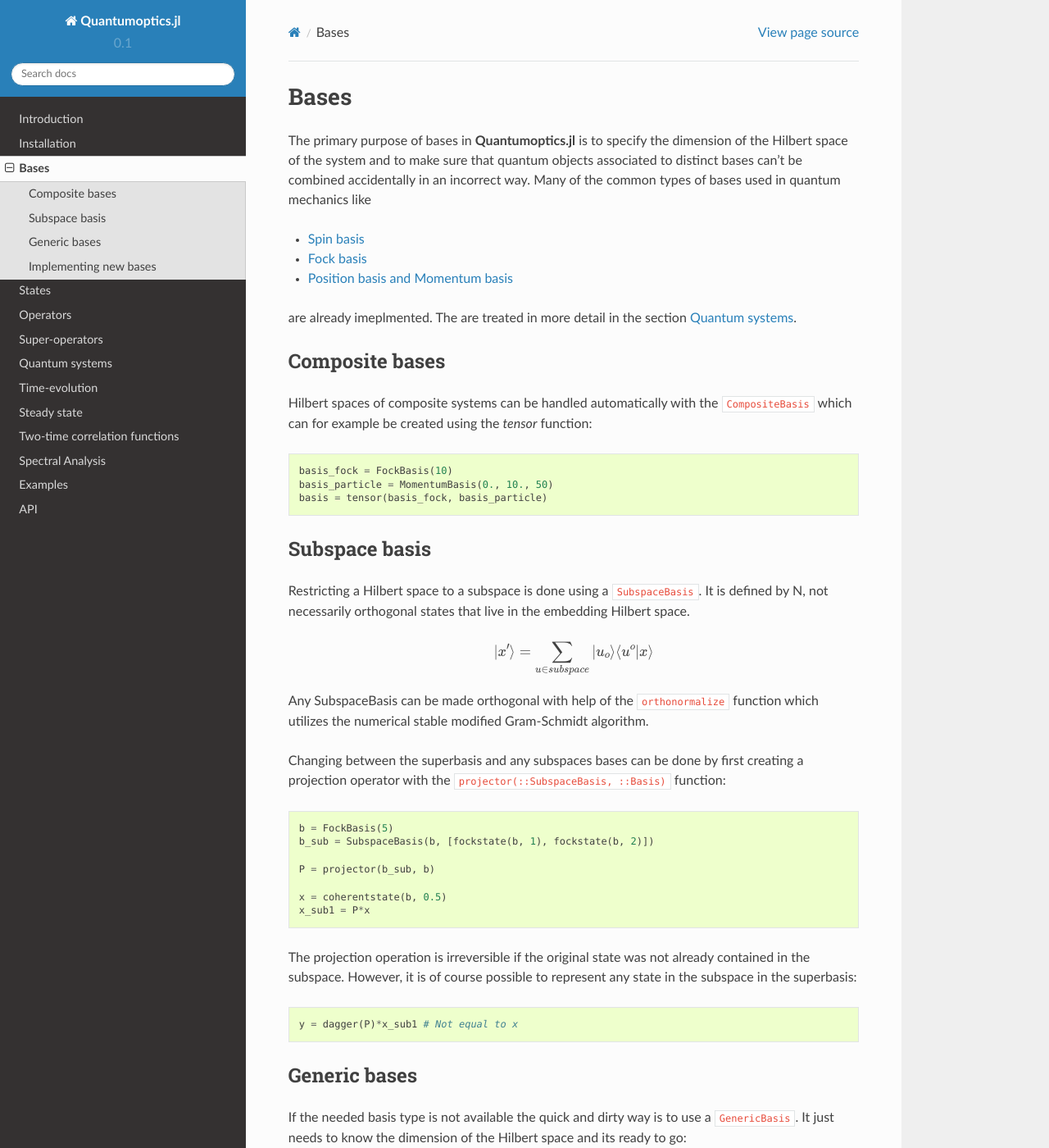
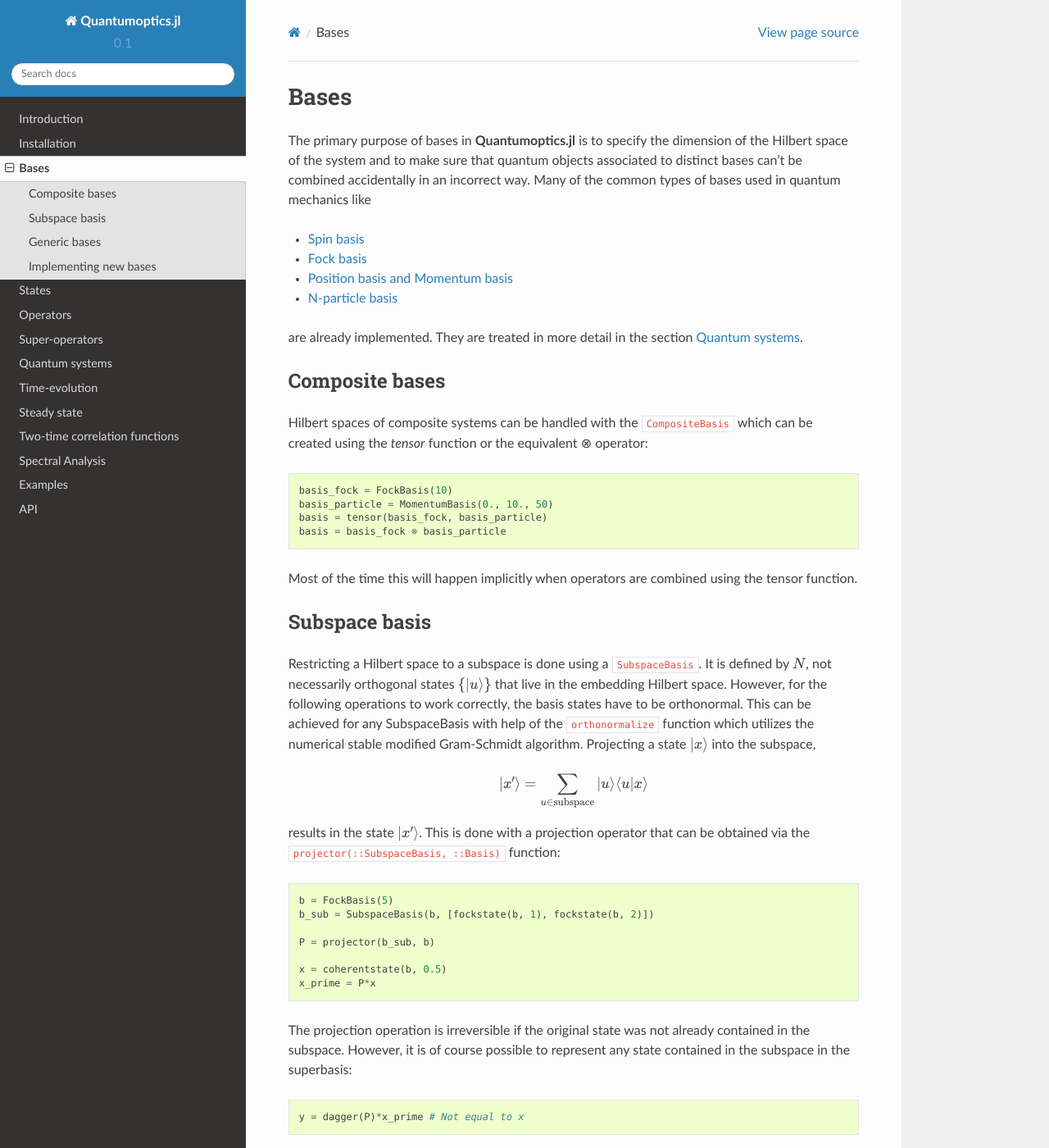
Before and after one commit to ymuv1/QuantumOptics.jl, a Sphinx documentation site: the page built from docs/source/bases.rst, in a window 1280 px wide and 1400 px high. Shown: the whole window at 82% size. Built offline with Sphinx 7.4.7 and the Read the Docs theme 2.0.0, drawn with Linux system fonts in a browser that asks for light colours; pages that are not in the unit, such as notebooks, are missing from menus; cross-references to code outside the pages are shown as plain code; some of the changed text lies outside the part shown.

Commit message:
Improve documentation.

```diff
--- a/docs/source/bases.rst
+++ b/docs/source/bases.rst
@@ -8,35 +8,34 @@ The primary purpose of bases in **Quantumoptics.jl** is to specify the dimension
 * :ref:`Spin basis <section-spin>`
 * :ref:`Fock basis <section-fock>`
 * :ref:`Position basis and Momentum basis <section-particle>`
+* :ref:`N-particle basis <section-nparticles>`
 
-are already imeplmented. The are treated in more detail in the section :ref:`section-quantumsystems`.
+are already implemented. They are treated in more detail in the section :ref:`section-quantumsystems`.
 
 
 Composite bases
 ---------------
 
-Hilbert spaces of composite systems can be handled automatically with the :jl:type:`CompositeBasis` which can for example be created using the `tensor` function::
+Hilbert spaces of composite systems can be handled with the :jl:type:`CompositeBasis` which can be created using the `tensor` function or the equivalent ⊗ operator::
 
     basis_fock = FockBasis(10)
     basis_particle = MomentumBasis(0., 10., 50)
     basis = tensor(basis_fock, basis_particle)
+    basis = basis_fock ⊗ basis_particle
 
+Most of the time this will happen implicitly when operators are combined using the tensor function.
 
 Subspace basis
 --------------
 
-Restricting a Hilbert space to a subspace is done using a :jl:type:`SubspaceBasis`. It is defined by N, not necessarily orthogonal states that live in the embedding Hilbert space.
+Restricting a Hilbert space to a subspace is done using a :jl:type:`SubspaceBasis`. It is defined by :math:`N`, not necessarily orthogonal states :math:`\{|u\rangle\}` that live in the embedding Hilbert space. However, for the following operations to work correctly, the basis states have to be orthonormal. This can be achieved for any SubspaceBasis with help of the :jl:func:`orthonormalize` function which utilizes the numerical stable modified Gram-Schmidt algorithm. Projecting a state :math:`|x\rangle` into the subspace,
 
 .. math::
 
     | x^\prime \rangle
-            = \sum_{u \in subspace}
-                    |u_o \rangle \langle u^o
-                        | x \rangle
+            = \sum_{u \in \mathrm{subspace}} |u \rangle \langle u | x \rangle
 
-Any SubspaceBasis can be made orthogonal with help of the :jl:func:`orthonormalize` function which utilizes the numerical stable modified Gram-Schmidt algorithm.
-
-Changing between the superbasis and any subspaces bases can be done by first creating a projection operator with the :jl:func:`projector(::SubspaceBasis, ::Basis)` function::
+results in the state :math:`|x^\prime\rangle`. This is done with a projection operator that can be obtained via the :jl:func:`projector(::SubspaceBasis, ::Basis)` function::
 
     b = FockBasis(5)
     b_sub = SubspaceBasis(b, [fockstate(b, 1), fockstate(b, 2)])
@@ -44,17 +43,17 @@ Changing between the superbasis and any subspaces bases can be done by first cre
     P = projector(b_sub, b)
 
     x = coherentstate(b, 0.5)
-    x_sub1 = P*x
+    x_prime = P*x
 
-The projection operation is irreversible if the original state was not already contained in the subspace. However, it is of course possible to represent any state in the subspace in the superbasis::
+The projection operation is irreversible if the original state was not already contained in the subspace. However, it is of course possible to represent any state contained in the subspace in the superbasis::
 
-    y = dagger(P)*x_sub1 # Not equal to x
+    y = dagger(P)*x_prime # Not equal to x
 
 
 Generic bases
 -------------
 
-If the needed basis type is not available the quick and dirty way is to use a :jl:type:`GenericBasis`. It just needs to know the dimension of the Hilbert space and its ready to go::
+If a needed basis type is not implemented the quick and dirty way is to use a :jl:type:`GenericBasis`, which just needs to know the dimension of the Hilbert space and is ready to go::
 
     b = GenericBasis(5)
 
@@ -71,4 +70,4 @@ The cleaner way is to implement own special purpose bases by deriving from the a
         SpinBasis() = new(Int[2]) # Constructor
     end
 
-The interaction with other bases can be determined by overloading the `==` operator as well as the :jl:func:`bases.multiplicable` function which allow to control the behaviour when interaction with other bases.
+The default behavior for new bases is to allow operations for bases of the same type, but reject mixing with other bases. Finer control over the interaction with other bases can be achieved by overloading the `==` operator as well as the :jl:func:`bases.multiplicable` function.
--- a/docs/source/nparticles.rst
+++ b/docs/source/nparticles.rst
@@ -1,3 +1,5 @@
+.. _section-nparticles:
+
 N-Particles Basis
 =================
 
--- a/docs/source/quantumsystems.rst
+++ b/docs/source/quantumsystems.rst
@@ -3,6 +3,7 @@
 Quantum systems
 ===============
 
+Quantum systems in **Quantumoptics.jl** primarily define one or more appropriate bases and additionally provide functions to create common associated operators and states which then can be used to implement a concrete system. At the moment the following types of systems are supported:
 
 .. toctree::
 
--- a/docs/source/states.rst
+++ b/docs/source/states.rst
@@ -3,7 +3,7 @@
 States
 ======
 
-State vectors in **Quantumoptics.jl** are interpreted as coefficients in respect to a certain :ref:`basis <section-bases>`. For example the state :math:`|\Psi\rangle` can be represented in a (discrete) real space basis :math:`\{|x_i\rangle\}_i` as :math:`\Psi(x_i)`. These quantities are connected by
+State vectors in **Quantumoptics.jl** are interpreted as coefficients in respect to a certain :ref:`basis <section-bases>`. For example the particle state :math:`|\Psi\rangle` can be represented in a (discrete) real space basis :math:`\{|x_i\rangle\}_i` as :math:`\Psi(x_i)`. These quantities are connected by
 
 .. math::
 
@@ -21,7 +21,7 @@ The distinction between coefficients in respect to bra or ket states is strictly
     x = Ket(basis, [1,1,1]) # Not necessarily normalized
     y = Bra(basis, [0,1,0])
 
-Many commonly used states are already implemented for the various bases, like e.g. :jl:func:`fockstate` or :jl:func:`gaussianstate gaussianstate(::MomentumBasis, x0, p0, sigma)`.
+Many commonly used states are already implemented for various systems, like e.g. :jl:func:`fockstate` or :jl:func:`gaussianstate(::MomentumBasis, x0, p0, sigma)`.
 
 All expected arithmetic functions like \*, /, +, - are implemented::
 
```
Also changed, not shown: docs/source/operators.rst (+16 -9 lines), docs/source/superoperators.rst (+5 -8 lines).
